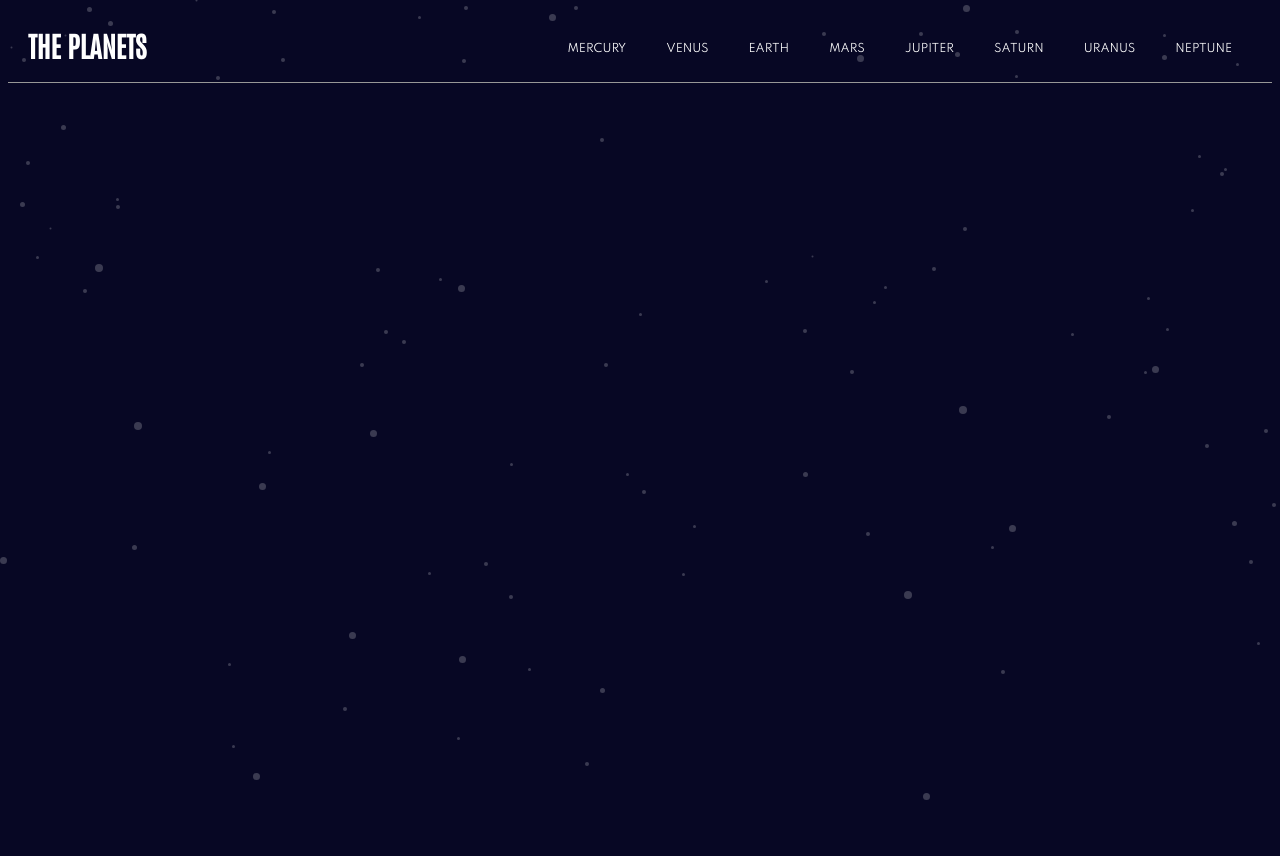
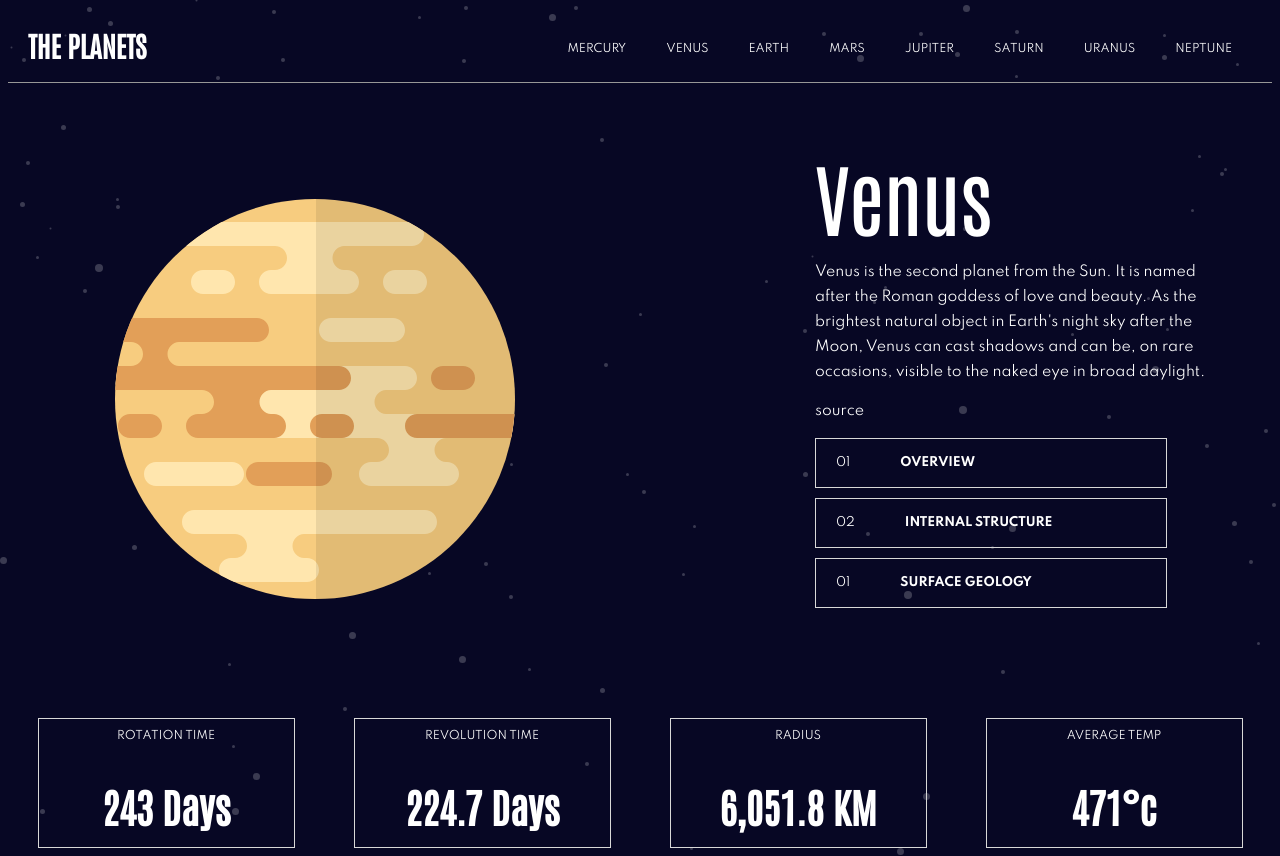
Before and after one commit to JaredBrown1/planet-facts, a React (Create React App) app: page /1 in a window 1280 px wide. Before the commit the page ends 800 px from the top, so only its background shows below. Built offline with nearby package versions, Linux system fonts and the light colour scheme.

Commit message:
data rendering dynamically with reactRouter

```diff
--- a/src/App.js
+++ b/src/App.js
@@ -1,63 +1,25 @@
-import React from "react";
-import {
-	BrowserRouter as Router,
-	Switch,
-	Route,
-	Redirect,
-} from "react-router-dom";
+import React, { useState } from "react";
+import { BrowserRouter as Router, Route } from "react-router-dom";
 
 import NavBar from "./components/nav-bar/navBar";
 import Planet from "./components/planets/planets";
 
 import "./index.css";
 
-import { Data } from "./data/data.js";
-import { NavbarBrand } from "react-bootstrap";
-// console.log(Data);
-const planetNames = [
-	"mercury",
-	"venus",
-	"earth",
-	"mars",
-	"jupiter",
-	"saturn",
-	"uranus",
-	"neptune",
-	"pluto",
-];
+import data from "./data/data.js";
 
 const App = () => {
+	const [planets, setPlanets] = useState(data);
+
 	return (
 		<Router>
 			<NavBar />
-			<Switch>
-				<Route path="/" exact>
-					<Redirect to="/earth" />
-				</Route>
-				<Route
-					path={`/:planetName(${planetNames.join("|")})`}
-					exact
-					children={<Planet />}
-				/>
-			</Switch>
+			<Route
+				path="/:id"
+				render={(routeProps) => <Planet {...routeProps} props={planets} />}
+			/>
 		</Router>
 	);
 };
 
 export default App;
-
-// {Data.map((planets, index) => {
-// 	console.log(planets);
-// 	return (
-// 		<Planet
-// 			key={index}
-// 			images={planets.images.planet}
-// 			name={planets.name}
-// 			overview={planets.overview.content}
-// 			rotation={planets.rotation}
-// 			revolution={planets.revolution}
-// 			radius={planets.radius}
-// 			temperature={planets.temperature}
-// 		/>
-// 	);
-// })}
--- a/src/components/nav-bar/navBar.js
+++ b/src/components/nav-bar/navBar.js
@@ -10,14 +10,14 @@ const NavBar = () => {
 			</div>
 
 			<div>
-				<a href="/mercury">MERCURY</a>
-				<a href="/venus">VENUS</a>
-				<a href="/earth">EARTH</a>
-				<a href="/mars">MARS</a>
-				<a href="/jupiter">JUPITER</a>
-				<a href="/saturn">SATURN</a>
-				<a href="/uranus">URANUS</a>
-				<a href="/neptune">NEPTUNE</a>
+				<a href="/0">MERCURY</a>
+				<a href="/1">VENUS</a>
+				<a href="/2">EARTH</a>
+				<a href="/3">MARS</a>
+				<a href="/4">JUPITER</a>
+				<a href="/5">SATURN</a>
+				<a href="/6">URANUS</a>
+				<a href="/7">NEPTUNE</a>
 			</div>
 		</NavContainer>
 	);
--- a/src/components/planets/planets.js
+++ b/src/components/planets/planets.js
@@ -8,16 +8,25 @@ import {
 	PlanetStats,
 } from "./planets.styles";
 
-const Planet = (props) => {
+const Planet = ({ props, match }) => {
+	const paramItemId = match.params.id;
+
+	const planetResults = props.filter(
+		(planet) => planet.id === Number(paramItemId)
+	);
+
+	const planet = planetResults[0];
+	console.log("Planet: ", planet);
+
 	return (
 		<div>
 			<Container>
 				<div>
-					<img src={props.images} alt="planet" />
+					<img src={planet.images.planet} alt="planet" />
 				</div>
 				<PlanetDescription>
-					<h1>{props.name}</h1>
-					<p>{props.overview}</p>
+					<h1>{planet.name}</h1>
+					<p>{planet.overview.content}</p>
 					<p>source</p>
 					<div>
 						<Tabs>
@@ -39,19 +48,19 @@ const Planet = (props) => {
 			<Container2>
 				<PlanetStats>
 					<p>ROTATION TIME</p>
-					<h1>{props.rotation}</h1>
+					<h1>{planet.rotation}</h1>
 				</PlanetStats>
 				<PlanetStats>
 					<p>REVOLUTION TIME</p>
-					<h1>{props.revolution}</h1>
+					<h1>{planet.revolution}</h1>
 				</PlanetStats>
 				<PlanetStats>
 					<p>RADIUS</p>
-					<h1>{props.radius}</h1>
+					<h1>{planet.radius}</h1>
 				</PlanetStats>
 				<PlanetStats>
 					<p>AVERAGE TEMP</p>
-					<h1>{props.temperature}</h1>
+					<h1>{planet.temperature}</h1>
 				</PlanetStats>
 			</Container2>
 		</div>
--- a/src/data/data.js
+++ b/src/data/data.js
@@ -1,3 +1,4 @@
+// planet images
 import Mercury1 from "./planet-mercury.svg";
 import Venus1 from "./planet-venus.svg";
 import Earth1 from "./planet-earth.svg";
@@ -5,10 +6,14 @@ import Mars1 from "./planet-mars.svg";
 import Jupiter1 from "./planet-jupiter.svg";
 import Saturn1 from "./planet-saturn.svg";
 import Uranus1 from "./planet-uranus.svg";
-import Neptune1 from "./planet-mercury.svg";
+import Neptune1 from "./planet-neptune.svg";
 
-export const Data = [
+// internal images
+// geology images
+
+export default [
 	{
+		id: 0,
 		name: "Mercury",
 		overview: {
 			content:
@@ -37,6 +42,7 @@ export const Data = [
 		},
 	},
 	{
+		id: 1,
 		name: "Venus",
 		overview: {
 			content:
@@ -64,6 +70,7 @@ export const Data = [
 		},
 	},
 	{
+		id: 2,
 		name: "Earth",
 		overview: {
 			content:
@@ -91,6 +98,7 @@ export const Data = [
 		},
 	},
 	{
+		id: 3,
 		name: "Mars",
 		overview: {
 			content:
@@ -118,6 +126,7 @@ export const Data = [
 		},
 	},
 	{
+		id: 4,
 		name: "Jupiter",
 		overview: {
 			content:
@@ -146,6 +155,7 @@ export const Data = [
 		},
 	},
 	{
+		id: 5,
 		name: "Saturn",
 		overview: {
 			content:
@@ -173,6 +183,7 @@ export const Data = [
 		},
 	},
 	{
+		id: 6,
 		name: "Uranus",
 		overview: {
 			content:
@@ -200,6 +211,7 @@ export const Data = [
 		},
 	},
 	{
+		id: 7,
 		name: "Neptune",
 		overview: {
 			content:
```
